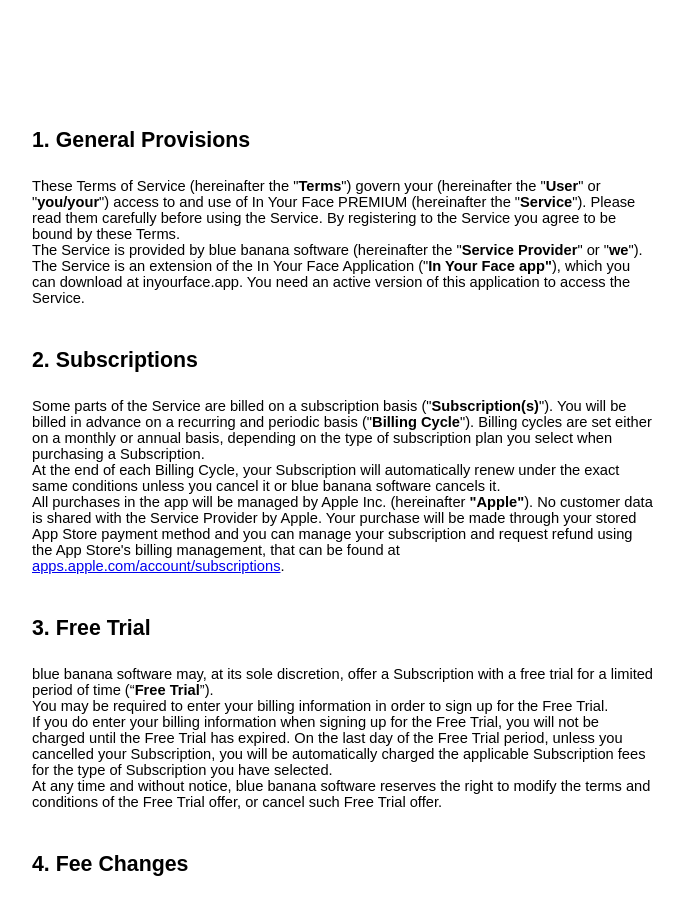
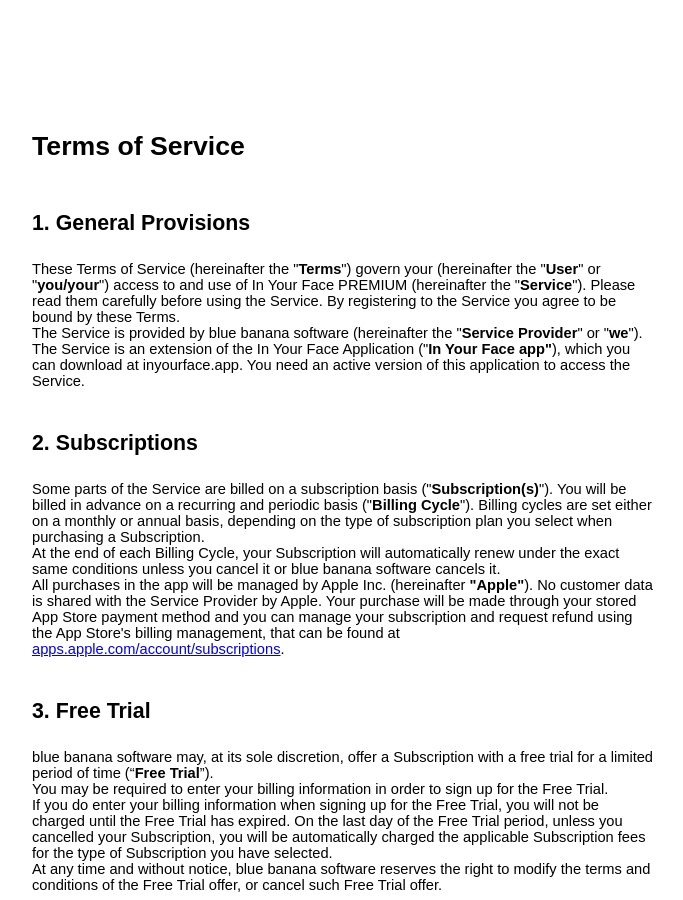
Before and after one commit to martinhoeller/inyourfaceapp, a Jekyll site: the page terms.html, which Jekyll copies as it is, in a window 1280 px wide and 900 px high. Shown: the whole window, without its empty margins (72-755 px from the left). Built offline with Jekyll 4.4.1, drawn with Linux system fonts in a browser that asks for light colours.

Commit message:
add headline to terms of service

```diff
--- a/terms.html
+++ b/terms.html
@@ -245,6 +245,7 @@
 </head>
 
 <body class="c15">
+    <h1>Terms of Service</h1>
     <h2>1. General Provisions</h2>
     <p>These Terms of Service (hereinafter the &quot;<strong>Terms</strong>&quot;) govern your (hereinafter the &quot;<strong>User</strong>&quot; or &quot;<strong>you/your</strong>&quot;) access to and use of In Your Face PREMIUM (hereinafter the &quot;<strong>Service</strong>&quot;). Please read them carefully before using the Service. By registering to the Service you agree to be bound by these Terms.</p>
     <p>The Service is provided by blue banana software (hereinafter the &quot;<strong>Service Provider</strong>&quot; or &quot;<strong>we</strong>&quot;).</p>
```
